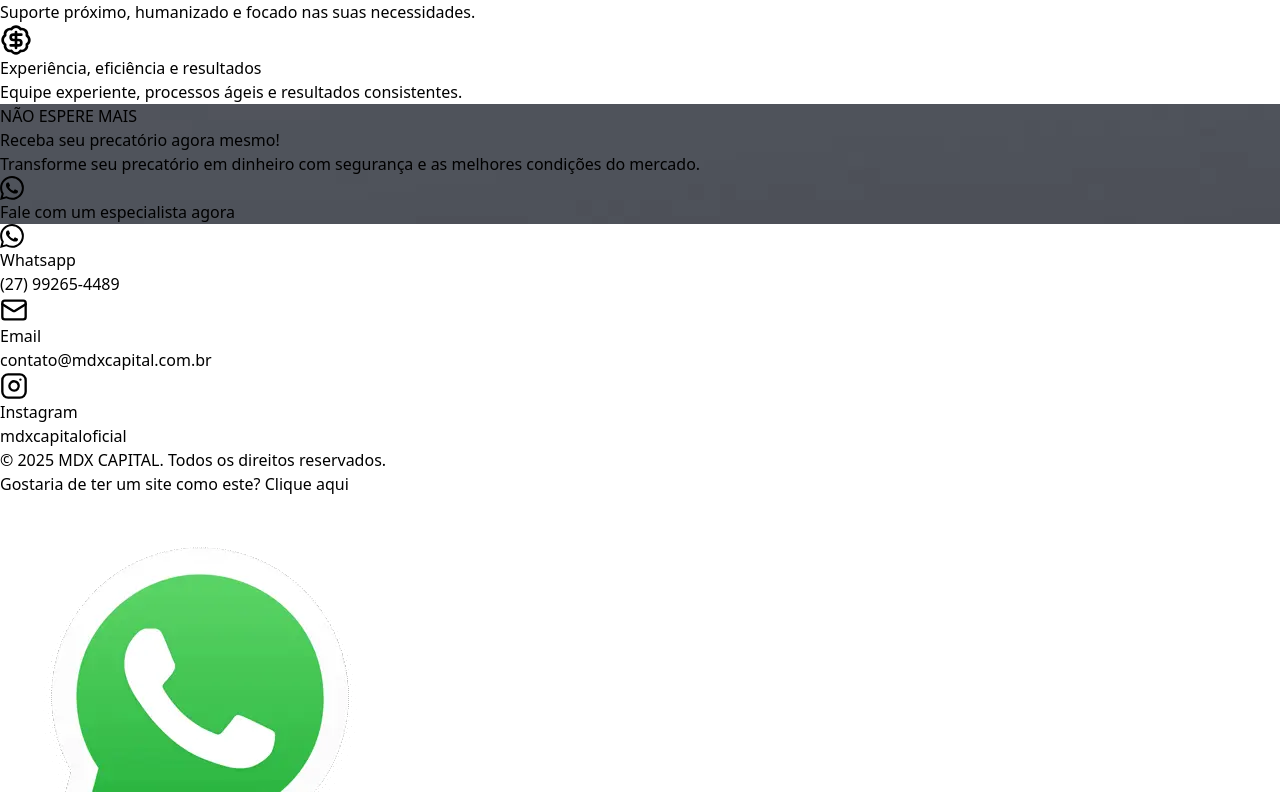
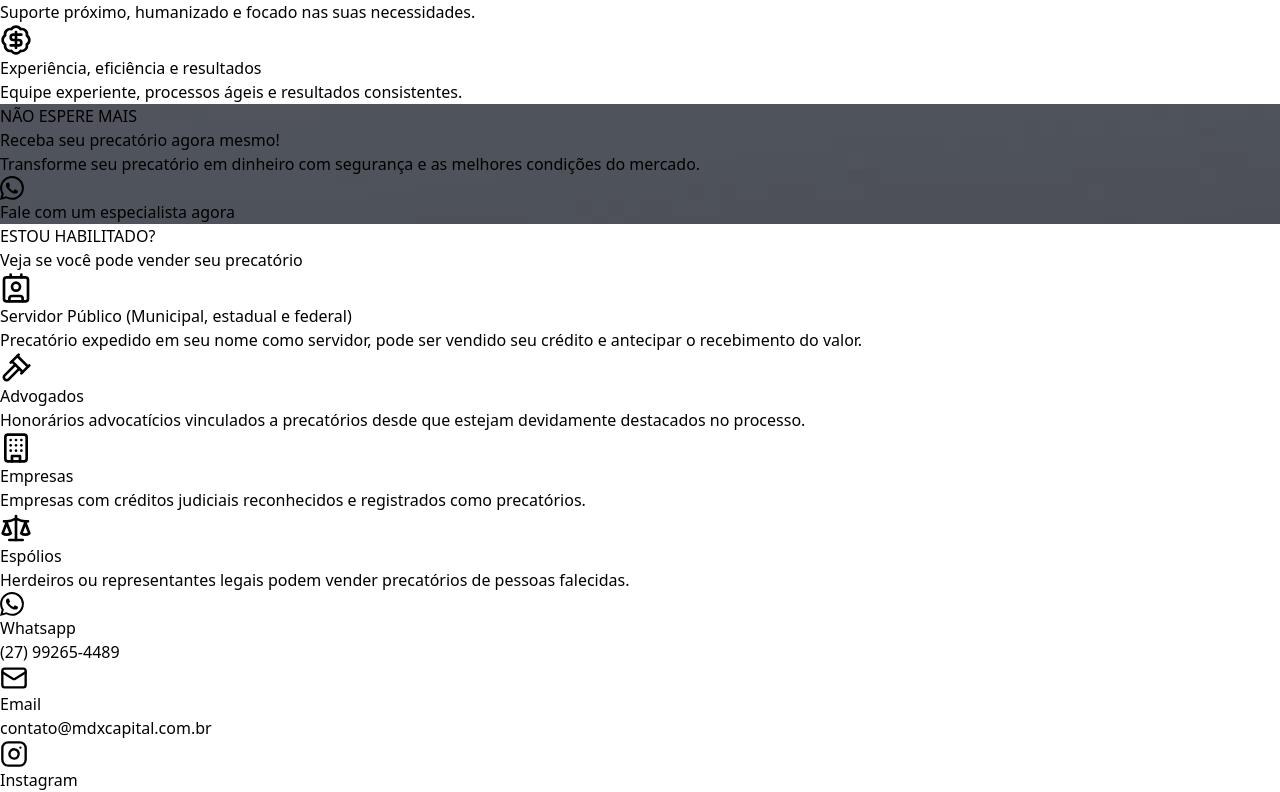
Before and after one commit to EdisonMatos/LP-Mdx-capital, a React (Vite) app: page / in a window 1280 px wide. Shown: the part 1774-2566 px from the top of the page. Built offline with nearby package versions, Linux system fonts and the light colour scheme; a web font is replaced by a local one.

Commit message:
fix: Seção Nova Inserida

```diff
--- /dev/null
+++ b/src/components/sections/FeaturesSecondary.jsx
@@ -0,0 +1,45 @@
+import contentLp01 from "../../content/contentLp01";
+import SectionArea from "../sectionElements/SectionArea";
+import SectionHeader from "../sectionElements/SectionHeader";
+import SectionWrapper from "../sectionElements/SectionWrapper";
+import FeatureCardLP from "./lp01/FeatureCardLP";
+
+export default function FeaturesLPSecondary() {
+  return (
+    <>
+      <SectionArea>
+        <SectionWrapper>
+          <SectionHeader
+            miniTitle={contentLp01.featuresSecondary.sectionHeader.miniTag}
+            className="text-center"
+            sectionHeaderTitle={contentLp01.featuresSecondary.sectionHeader.title}
+            color=""
+            titleColorSet="text-secondary"
+          />
+          <div className="w-full flex flex-wrap justify-evenly gap-y-[32px]">
+            <FeatureCardLP
+              icon={contentLp01.featuresSecondary.cards.card1.icon}
+              title={contentLp01.featuresSecondary.cards.card1.title}
+              description={contentLp01.featuresSecondary.cards.card1.description}
+            />
+            <FeatureCardLP
+              icon={contentLp01.featuresSecondary.cards.card2.icon}
+              title={contentLp01.featuresSecondary.cards.card2.title}
+              description={contentLp01.featuresSecondary.cards.card2.description}
+            />
+            <FeatureCardLP
+              icon={contentLp01.featuresSecondary.cards.card3.icon}
+              title={contentLp01.featuresSecondary.cards.card3.title}
+              description={contentLp01.featuresSecondary.cards.card3.description}
+            />
+            <FeatureCardLP
+              icon={contentLp01.featuresSecondary.cards.card4.icon}
+              title={contentLp01.featuresSecondary.cards.card4.title}
+              description={contentLp01.featuresSecondary.cards.card4.description}
+            />
+          </div>
+        </SectionWrapper>
+      </SectionArea>
+    </>
+  );
+}
--- a/src/content/contentLp01.jsx
+++ b/src/content/contentLp01.jsx
@@ -9,6 +9,9 @@
 import { Handshake } from "lucide-react";
 import { BadgeDollarSign } from "lucide-react";
 import { ChartNoAxesCombined } from "lucide-react";
+import { Contact } from "lucide-react";
+import { Building } from "lucide-react";
+
 import img1 from "../assets/imgs/about/image1.webp";
 import img2 from "../assets/imgs/about/image2.webp";
 import img3 from "../assets/imgs/about/image3.webp";
@@ -148,6 +151,54 @@
     ),
     buttonLabel: "Fale com um especialista agora",
     ctaButtonAriaLabel: "Botão de levar pro Whatsapp",
+  },
+  featuresSecondary: {
+    sectionHeader: {
+      miniTag: "ESTOU HABILITADO?",
+      title: "Veja se você pode vender seu precatório",
+    },
+    cards: {
+      card1: {
+        icon: <Contact width={32} height={32} />,
+        title: "Servidor Público (Municipal, estadual e federal)",
+        description:
+          "Precatório expedido em seu nome como servidor, pode ser vendido seu crédito e antecipar o recebimento do valor.",
+        modal1: {
+          title: <p></p>,
+          subtitle: <p>A_Definir</p>,
+        },
+      },
+      card2: {
+        icon: <Gavel width={32} height={32} />,
+        title: "Advogados",
+        description:
+          "Honorários advocatícios vinculados a precatórios desde que estejam devidamente destacados no processo.",
+        modal2: {
+          title: <p>A_Definir</p>,
+          subtitle: <p></p>,
+        },
+      },
+      card3: {
+        icon: <Building width={32} height={32} />,
+        title: "Empresas",
+        description:
+          "Empresas com créditos judiciais reconhecidos e registrados como precatórios.",
+        modal3: {
+          title: <p></p>,
+          subtitle: <p></p>,
+        },
+      },
+      card4: {
+        icon: <Scale width={32} height={32} />,
+        title: "Espólios",
+        description:
+          "Herdeiros ou representantes legais podem vender precatórios de pessoas falecidas.",
+        modal4: {
+          title: <p></p>,
+          subtitle: <p></p>,
+        },
+      },
+    },
   },
   steps: {
     miniTag: "A_Definir",
--- a/src/pages/Lp01.jsx
+++ b/src/pages/Lp01.jsx
@@ -15,6 +15,7 @@
 import { useEffect } from "react";
 import StepsLpv from "../components/sections/lp01/StepsLpv";
 import Vídeo from "../components/sections/lp01/Vídeo";
+import FeaturesLPSecondary from "../components/sections/FeaturesSecondary";
 
 export default function Lp01() {
   useEffect(() => {
@@ -47,6 +48,7 @@
       <AboutParalaxeLP />
       <WhyUs />
       <CtaLP />
+      <FeaturesLPSecondary />
       {/* <Faq /> */}
       <ContactLP />
       <FooterLP />
```
